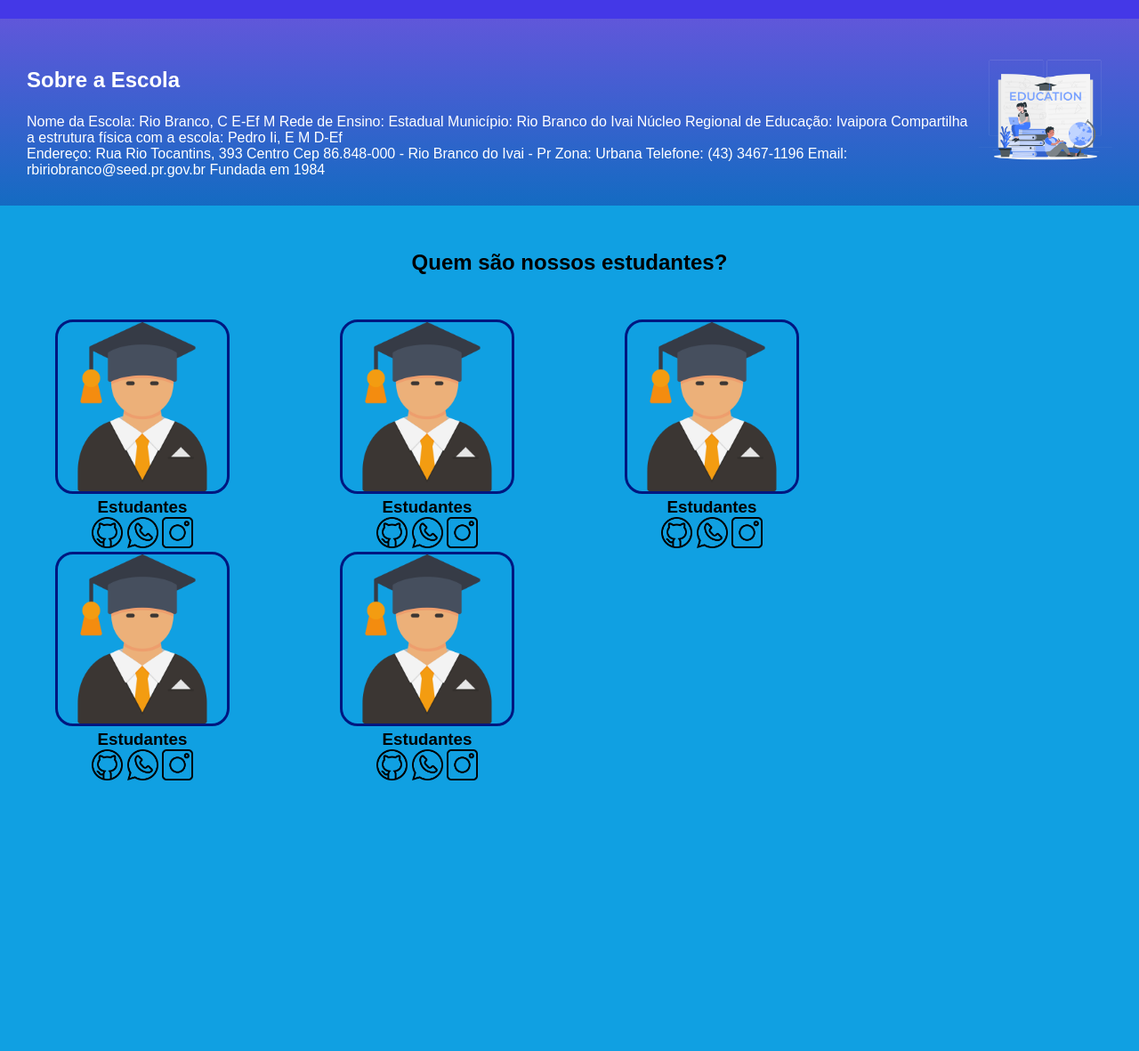
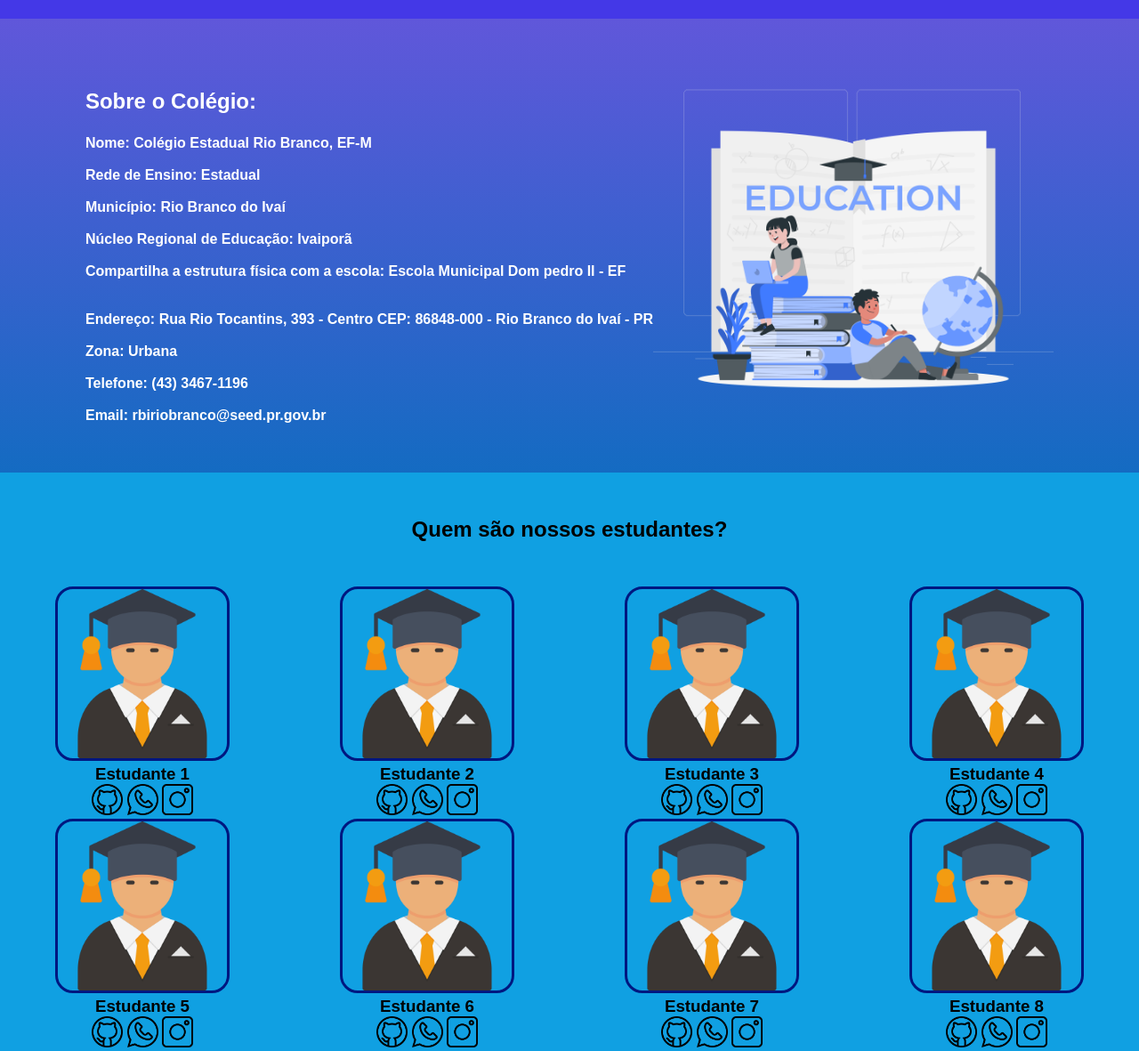
Before and after one commit to erikanthiellyrodrigues27/escola, a plain HTML site: page index.html in a window 1280 px wide. Shown: the part 64-1245 px from the top of the page at 89% size. Before the commit the page ends 945 px from the top, so only its background shows below. Drawn offline with Linux system fonts and the light colour scheme.

Commit message:
Add files via upload

```diff
--- a/index.html
+++ b/index.html
@@ -25,16 +25,27 @@
     </header>
     <section class="escola">
         <div class="escola-div-conteudo">
-            <h2 class="escola-titulo">Sobre a Escola</h2>
-        <p class="escola-texto-um">Nome da Escola: Rio Branco, C E-Ef M
+            <h2 class="escola-titulo">Sobre o Colégio:</h2>
+        <p class="escola-texto-um">Nome: Colégio Estadual Rio Branco, EF-M
+            <br></br>
             Rede de Ensino: Estadual
-            Município: Rio Branco do Ivai
-            Núcleo Regional de Educação: Ivaipora
+            <br></br>
+            Município: Rio Branco do Ivaí
+            <br></br>
+            Núcleo Regional de Educação: Ivaiporã
+            <br></br>
             Compartilha a estrutura física com a escola:
-            Pedro Ii, E M D-Ef</p>
-            <p class="escola-texto-dois">Endereço: Rua Rio Tocantins, 393 Centro
-                Cep 86.848-000 - Rio Branco do Ivai - Pr Zona: Urbana Telefone: (43) 3467-1196
-                Email: rbiriobranco@seed.pr.gov.br Fundada em 1984</p>
+            Escola Municipal Dom pedro II - EF</p>
+            <br></br>
+            <p class="escola-texto-dois">Endereço: Rua Rio Tocantins, 393 - Centro
+                CEP: 86848-000 - Rio Branco do Ivaí - PR
+                <br></br>
+                Zona: Urbana
+                <br></br>
+                Telefone: (43) 3467-1196
+                <br></br>
+                Email: rbiriobranco@seed.pr.gov.br
+            </p>
             </div>
 
             <img class="escola-imagem"src="Education-rafiki.png" alt="professor explicando sobre tecnologia.">
@@ -45,45 +56,60 @@
 
                 <div class="estudantes-div">
                     <img class="estudantes-imagem" src="graduado.png" alt="foto do estudantes.">
-                    <h3 class="Estudantes-nome">Estudantes</h3>
+                    <h3 class="Estudantes-nome">Estudante 1</h3>
                     <a href="https://github.com/erikanthiellyrodrigues27/escola"><img class="estudantes-icone" src="github.png" alt="icone github"></a>
                    <img class="estudantes-icone" src="whatsapp.png"></a>
                     <a href="https://www.instagram.com/e_nathielly_rd/"><img class="estudantes-icone"  src="instagram.png" alt="icone instagram"></a>
                 </div>
                 <div class="estudantes-div">
                     <img class="estudantes-imagem" src="graduado.png" alt="foto do estudantes.">
-                    <h3 class="Estudantes-nome">Estudantes</h3>
+                    <h3 class="Estudantes-nome">Estudante 2</h3>
                     <a href="https://github.com/erikanthiellyrodrigues27/escola"><img class="estudantes-icone" src="github.png" alt="icone github"></a>
                    <img class="estudantes-icone" src="whatsapp.png"></a>
                    <a href="https://www.instagram.com/e_nathielly_rd/"></a> <img class="estudantes-icone"  src="instagram.png" alt="icone instagram"></a>
                 </div>
                 <div class="estudantes-div">
                     <img class="estudantes-imagem" src="graduado.png" alt="foto do estudantes.">
-                    <h3 class="Estudantes-nome">Estudantes</h3>
+                    <h3 class="Estudantes-nome">Estudante 3</h3>
                     <a href="https://github.com/erikanthiellyrodrigues27/escola"><img class="estudantes-icone" src="github.png" alt="icone github"></a>
                     <img class="estudantes-icone" src="whatsapp.png"></a>
                     <a href="https://www.instagram.com/e_nathielly_rd/"><img class="estudantes-icone"  src="instagram.png" alt="icone instagram"></a>
                 </div>
+                <div class="estudantes-div">
+                    <img class="estudantes-imagem" src="graduado.png" alt="foto do estudantes.">
+                    <h3 class="Estudantes-nome">Estudante 4</h3>
+                    <a href="https://github.com/erikanthiellyrodrigues27/escola"><img class="estudantes-icone" src="github.png" alt="icone github"></a>
+                    <img class="estudantes-icone" src="whatsapp.png"></a>
+                    <a href="https://www.instagram.com/e_nathielly_rd/"></a><img class="estudantes-icone"  src="instagram.png" alt="icone instagram"></a>
+                </div>
                 <span></span>
                 <div class="estudantes-div">
                     <img class="estudantes-imagem" src="graduado.png" alt="foto do estudantes.">
-                    <h3 class="Estudantes-nome">Estudantes</h3>
+                    <h3 class="Estudantes-nome">Estudante 5</h3>
                     <a href="https://github.com/erikanthiellyrodrigues27/escola"><img class="estudantes-icone" src="github.png" alt="icone github"></a>
                     <img class="estudantes-icone" src="whatsapp.png"></a>
                     <a href="https://www.instagram.com/e_nathielly_rd/"></a><img class="estudantes-icone"  src="instagram.png" alt="icone instagram"></a>
                 </div>
                 <div class="estudantes-div">
                     <img class="estudantes-imagem" src="graduado.png" alt="foto do estudantes.">
-                    <h3 class="Estudantes-nome">Estudantes</h3>
+                    <h3 class="Estudantes-nome">Estudante 6</h3>
                     <a href="https://github.com/erikanthiellyrodrigues27/escola"><img class="estudantes-icone" src="github.png" alt="icone github"></a>
                     <img class="estudantes-icone" src="whatsapp.png"></a>
                     <a href="https://www.instagram.com/e_nathielly_rd/"></a><img class="estudantes-icone"  src="instagram.png" alt="icone instagram"></a>
                 </div>
                 <div class="estudantes-div">
                     <img class="estudantes-imagem" src="graduado.png" alt="foto do estudantes.">
-                    <h3 class="Estudantes-nome">Estudantes</h3>
+                    <h3 class="Estudantes-nome">Estudante 7</h3>
                     <a href="https://github.com/erikanthiellyrodrigues27/escola"><img class="estudantes-icone" src="github.png" alt="icone github"></a>
                      <img class="estudantes-icone" src="whatsapp.png"></a>
                      <a href="https://www.instagram.com/e_nathielly_rd/"><img class="estudantes-icone"  src="instagram.png" alt="icone instagram"></a>
-                </div>
+
+                    </div>
+                    <div class="estudantes-div">
+                        <img class="estudantes-imagem" src="graduado.png" alt="foto do estudantes.">
+                        <h3 class="Estudantes-nome">Estudante 8</h3>
+                        <a href="https://github.com/erikanthiellyrodrigues27/escola"><img class="estudantes-icone" src="github.png" alt="icone github"></a>
+                        <img class="estudantes-icone" src="whatsapp.png"></a>
+                        <a href="https://www.instagram.com/e_nathielly_rd/"></a><img class="estudantes-icone"  src="instagram.png" alt="icone instagram"></a>
+                    </div>
             </div>
--- a/style.css
+++ b/style.css
@@ -4,7 +4,9 @@
 }
 
 body{
-    font-family: "Poppins", sans-serif; peso da fonte: 700; estilo da fonte: itálico;
+    font-family: "Poppins", sans-serif;
+    font-weight: 700;
+    font-style: normal;
 }
 
 .cabecalho{
@@ -27,7 +29,7 @@ body{
 }
 
 .escola-imagem{
-    width: 150px;
+    width: 450px;
 }
 
 .escola{
@@ -59,6 +61,7 @@ body{
 
 .estudantes-div{
     text-align: center;
+    align-items: center;
 }
 
 .estudantes-titulo{
```
